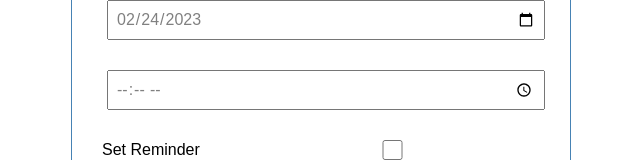
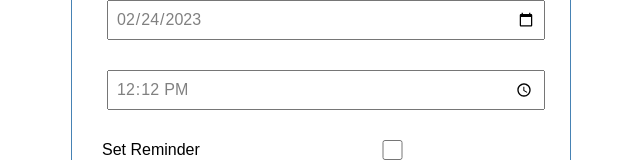
Before and after one commit to Remek-P/Task-tracker, a React (Create React App) app in the folder task-tracker/: page / in a window 1280 px wide. Both pictures are taken after a click on the button "Add". Shown: the part 203-363 px from the top of the page, without its empty margins (319-959 px from the left). Built offline with nearby package versions, Linux system fonts and the light colour scheme.

Commit message:
time is now defaulted to today

```diff
--- a/task-tracker/src/components/AddTask.js
+++ b/task-tracker/src/components/AddTask.js
@@ -4,11 +4,12 @@ export function AddTask({ tasks, setTasks }) {
 
     const date = new Date()
     const dateString = date.getFullYear() + '-' + ('0' + (date.getMonth() + 1)).slice(-2) + '-' + ('0' + date.getDate()).slice(-2);
+    const timeString = date.getHours() + ":" + date.getMinutes();
 
     //TODO: deal with dates
     const [task, setTask] = useState("");
     const [day, setDay] = useState(dateString);
-    const [time, setTime] = useState("");
+    const [time, setTime] = useState(timeString);
     const [reminder, setReminder] = useState(false);
 
     const addTask = (e) => {
```
